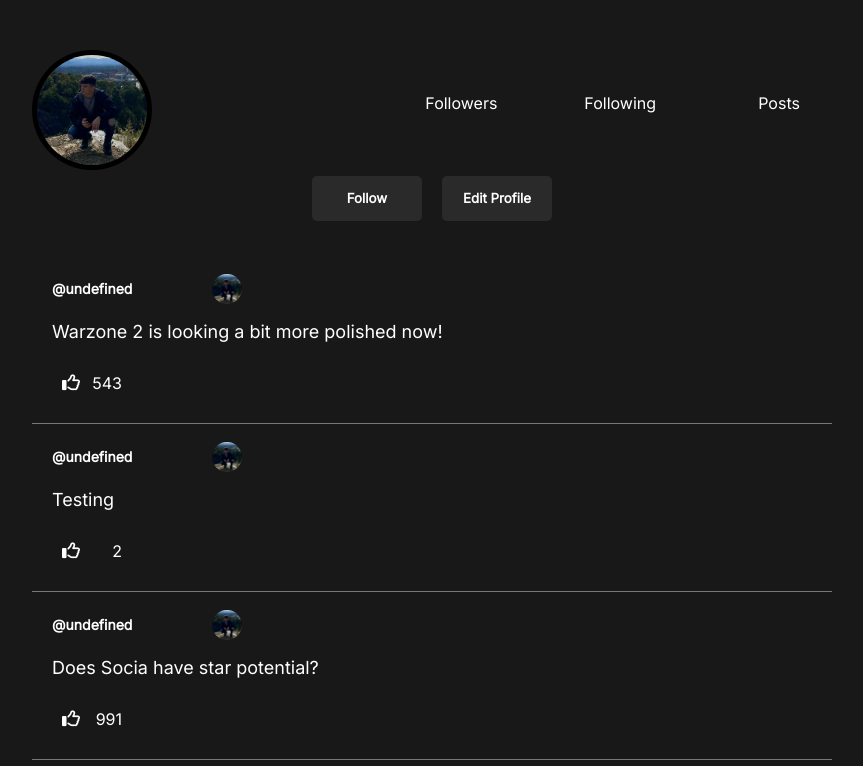
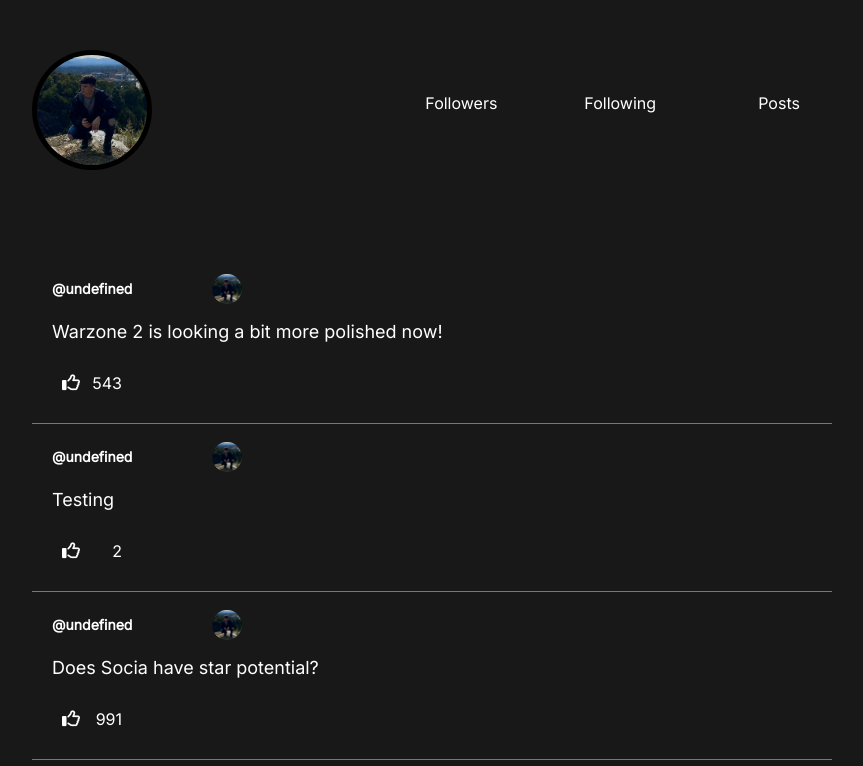
Before and after one commit to cmacariovx/spill, a React (Create React App) app in the folder client/: page /profile/1 in a window 1280 px wide. Shown: the top 766 px of the page, without its empty margins (208-1071 px from the left). Built offline with nearby package versions, Linux system fonts and the light colour scheme; no server answers; sample sign-in values are in the browser's storage.

Commit message:
added state and ternaries to assure self follows/edit profile are shown/hidden accordingly

```diff
--- a/client/src/Pages/Profile.js
+++ b/client/src/Pages/Profile.js
@@ -12,8 +12,9 @@ function Profile(props) {
     let [cardClick2, setCardClick2] = useState(false)
     let [detailedCardData2, setDetailedCardData2] = useState({})
     let [userData, setUserData] = useState(null)
-    let [dataFetched, setDataFetched] = useState(true)
+    let [dataFetched, setDataFetched] = useState(false)
     let [isFollowing, setIsFollowing] = useState(false)
+    let [isSelfProfile, setIsSelfProfile] = useState(false)
 
     // let [profileUsername, setProfileUsername] = useState(props.usernameProfile)
 
@@ -63,9 +64,13 @@ function Profile(props) {
 
         let data = await response.json()
         setUserData(data)
+
+        if (auth.username === profileUsername) setIsSelfProfile(true)
+
         data.followers.forEach(follower => {
             if (follower.loggedInUsername === auth.username) setIsFollowing(true)
         })
+
         setDataFetched(true)
         console.log(data)
     }
@@ -144,12 +149,18 @@ function Profile(props) {
                 </div>
                 <div className="mainProfileBodyFollowContainer">
                     {/* if data is fetched not && */}
+                    {/* if !isSelfProfile not && */}
 
-                    {(dataFetched && !isFollowing)
-                    ? <button className="followButton" onClick={followHandler}>Follow</button>
-                    : <button className="unfollowButton" onClick={unfollowHandler}>Unfollow</button>}
+                    {dataFetched
+                        ?
+                            !isSelfProfile &&
+                            (!isFollowing
+                            ? <button className="followButton" onClick={followHandler}>Follow</button>
+                            : <button className="unfollowButton" onClick={unfollowHandler}>Unfollow</button>)
+                        : null
+                    }
 
-                    <button className="editButton">Edit Profile</button>
+                    {dataFetched ? isSelfProfile && <button className="editButton">Edit Profile</button> : null}
                 </div>
                 <div className="mainProfilePostsFeedContainer">
                     {cardClick2 && <HomeDetailedPostCard onCloseCard={closeCard2} detailedCardData={detailedCardData2}/>}
```
